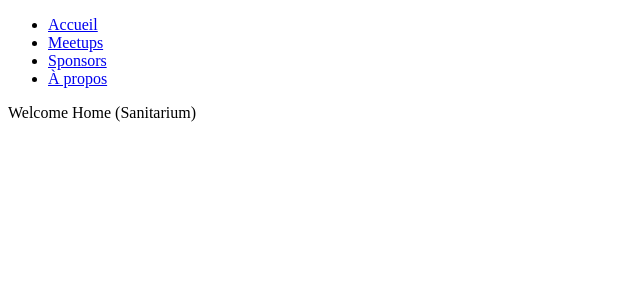
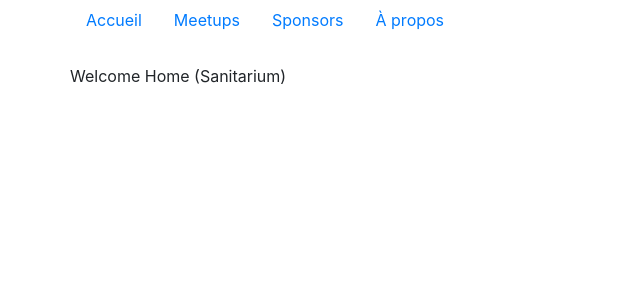
Before and after one commit to MontpellierTechHub/site, a Vue app: page /#/ in a window 1280 px wide. Shown: the top 300 px of the page, without its empty margins (0-640 px from the left). Built offline with nearby package versions, Linux system fonts and the light colour scheme.

Commit message:
Add bootstrap-vue and nav

```diff
--- a/src/App.vue
+++ b/src/App.vue
@@ -1,8 +1,16 @@
 <template>
   <div id="app">
-    <mth-header/>
-    <router-view/>
-    <mth-footer/>
+    <b-container>
+      <b-row class="mb-4">
+        <mth-header/>
+      </b-row>
+      <b-row class="mb-4">
+        <router-view/>
+      </b-row>
+      <b-row class="mb-4">
+        <mth-footer/>
+      </b-row>
+    </b-container>
   </div>
 </template>
 
--- a/src/components/Header.vue
+++ b/src/components/Header.vue
@@ -1,20 +1,26 @@
 <template>
   <header>
-    <nav>
-      <ul>
-        <li><a href="/">Accueil</a></li>
-        <li><a href="/meetups">Meetups</a></li>
-        <li><a href="/sponsors">Sponsors</a></li>
-        <li><a href="/about">À propos</a></li>
-      </ul>
-    </nav>
+    <b-nav>
+      <b-nav-item active>
+        <b-link :to="{ name:'Home' } ">Accueil</b-link>
+      </b-nav-item>
+      <b-nav-item>
+        <b-link :to="{ name:'Meetups' } ">Meetups</b-link>
+      </b-nav-item>
+      <b-nav-item>
+        <b-link :to="{ name:'Sponsors' } ">Sponsors</b-link>
+      </b-nav-item>
+      <b-nav-item>
+        <b-link :to="{ name:'About' } ">À propos</b-link>
+      </b-nav-item>
+    </b-nav>
   </header>
 </template>
 
 <script>
-export default {
-  name: 'Header'
-}
+  export default {
+    name: 'Header'
+  }
 </script>
 
 <style scoped>
--- a/src/main.js
+++ b/src/main.js
@@ -3,6 +3,11 @@
 import Vue from 'vue'
 import App from './App'
 import router from './router'
+import BootstrapVue from 'bootstrap-vue'
+import 'bootstrap/dist/css/bootstrap.css'
+import 'bootstrap-vue/dist/bootstrap-vue.css'
+
+Vue.use(BootstrapVue)
 
 Vue.config.productionTip = false
 
```
